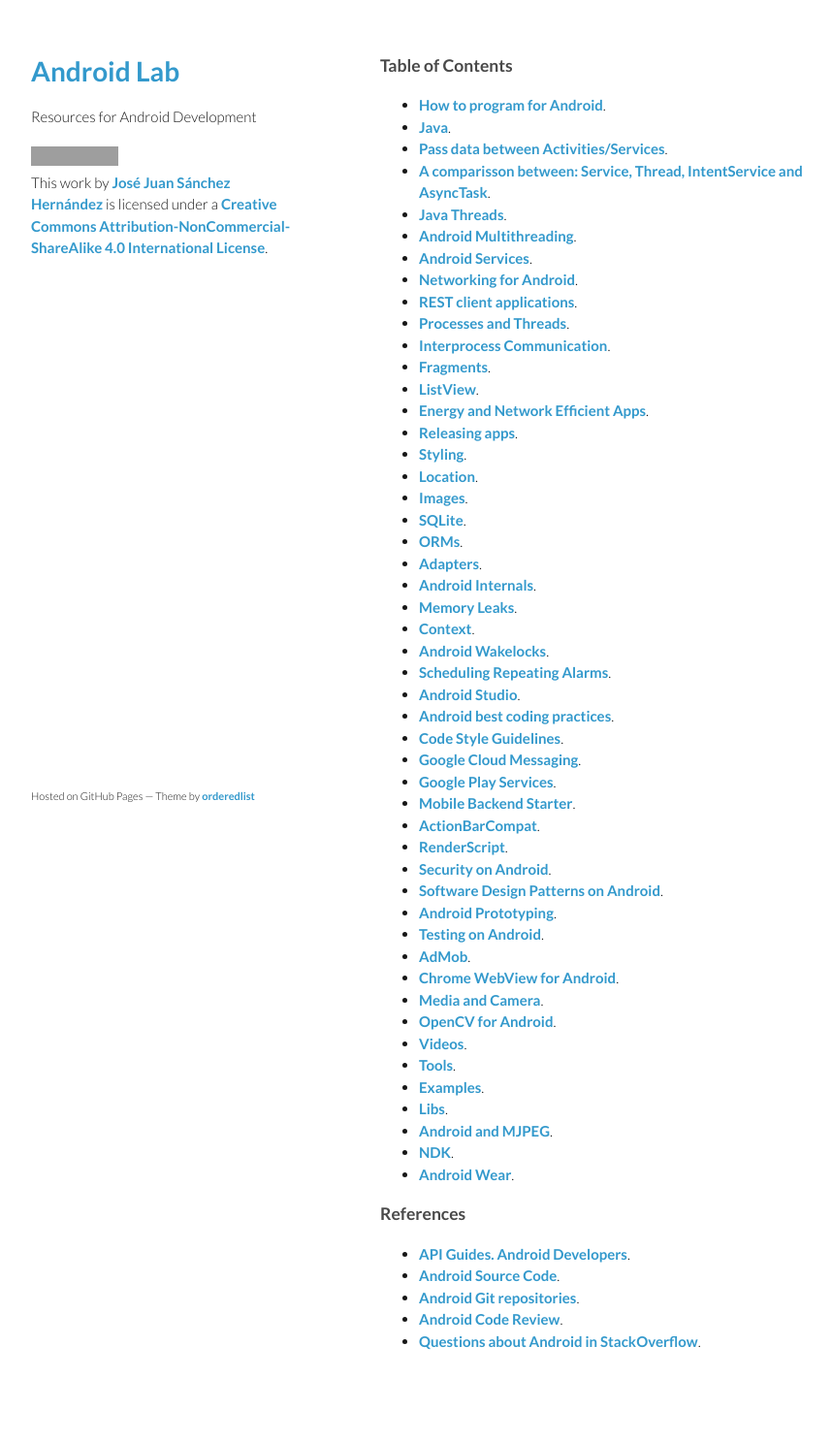
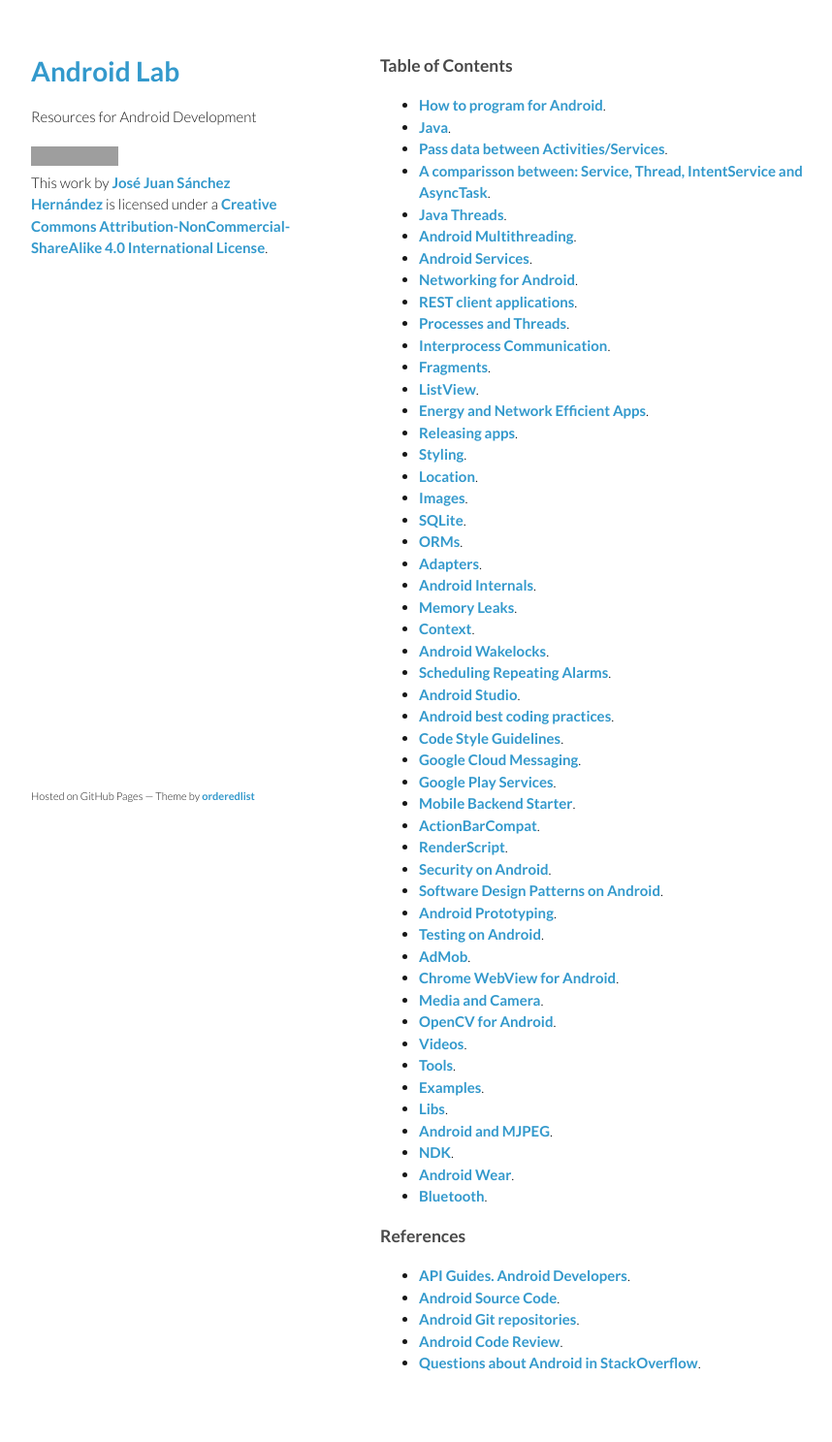
Before and after one commit to josejuansanchez/josejuansanchez.github.io, a Jekyll site: the page built from androidlab/index.md, in a window 1280 px wide. Shown: the whole page at 97% size, without its empty margins (178-1036 px from the left). Built offline with Jekyll 4.4.1, drawn with Linux system fonts in a browser that asks for light colours; before the commit the page ends 1464 px from its top, so only the background shows below that; grey boxes are pictures that could not be loaded.

Commit message:
Update index.md

```diff
--- a/androidlab/index.md
+++ b/androidlab/index.md
@@ -54,6 +54,7 @@
   - [Android and MJPEG](mjpeg).
   - [NDK](ndk).
   - [Android Wear](android_wear).
+  - [Bluetooth](android_bluetooth).
 
 
 ### References
```
